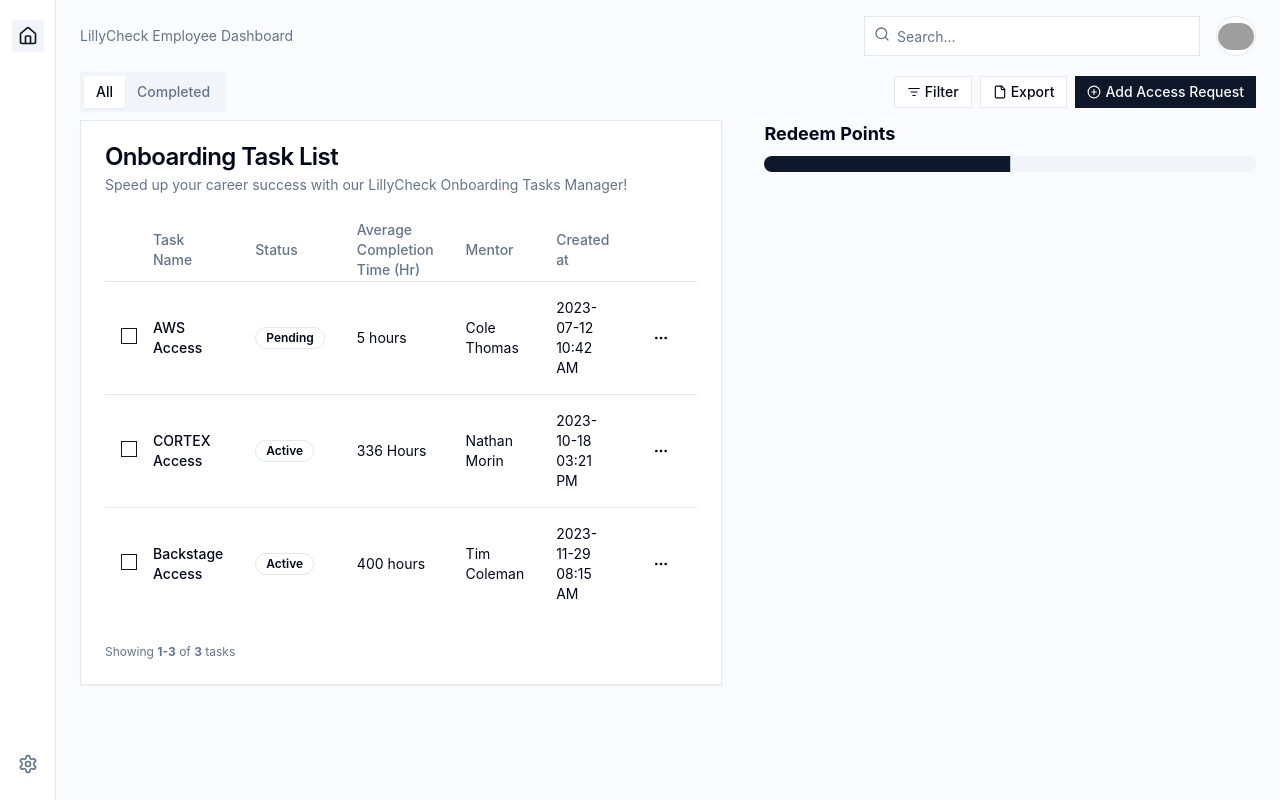
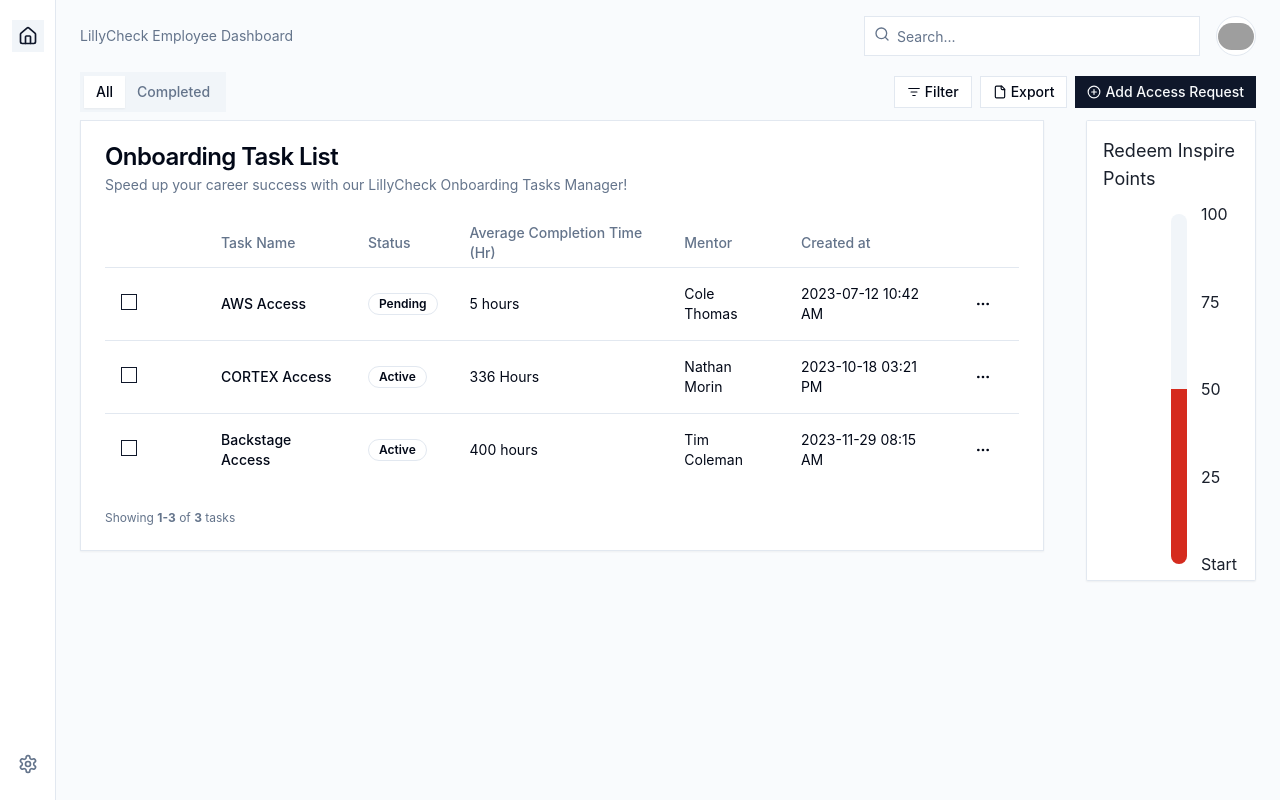
Before and after one commit to RajaATAli/Lillycheck, a Next.js app in the folder employee-onboarding/: page / in a window 1280 px wide. Built offline with nearby package versions, Linux system fonts and the light colour scheme; grey boxes are pictures that could not be loaded.

Commit message:
waiting on the completed card

```diff
--- a/employee-onboarding/src/app/dashboard.tsx
+++ b/employee-onboarding/src/app/dashboard.tsx
@@ -371,8 +371,17 @@
                 </CardFooter>
               </Card>
               <div className="progress-container">
-                <h3 className="text-lg font-bold mb-2">Redeem Points</h3>
-                <Progress value={progress} className="w-full" />
+                <h3 className="text-lg  mb-2">Redeem Inspire Points</h3>
+                <div className="vertical-progress-container">
+                 <div className="vertical-progress">
+                    <Progress value={progress} className="w-full" indicatorColor="#D52B1E"
+                    milestones={[{ value: 0, label: 'Start' },
+                                { value: 25, label: '25 ' },
+                                { value: 50, label: '50' },
+                                { value: 75, label: '75' },
+                                { value: 100, label: '100' }, ]}/>
+                  </div>
+                </div>
               </div>
             </div>
           </TabsContent>
--- a/employee-onboarding/src/components/ui/progress.tsx
+++ b/employee-onboarding/src/components/ui/progress.tsx
@@ -2,27 +2,59 @@
 
 import * as React from "react"
 import * as ProgressPrimitive from "@radix-ui/react-progress"
-
 import { cn } from "@/lib/utils"
 
+// Define milestone interface
+interface Milestone {
+  value: number; // Value as percentage
+  label: string; // Label to display
+}
+
+// ForwardRef type definition for Progress component
 const Progress = React.forwardRef<
   React.ElementRef<typeof ProgressPrimitive.Root>,
-  React.ComponentPropsWithoutRef<typeof ProgressPrimitive.Root>
->(({ className, value, ...props }, ref) => (
+  React.ComponentPropsWithoutRef<typeof ProgressPrimitive.Root> & {
+    indicatorColor?: string; // Optional indicator color
+    milestones?: Milestone[]; // Optional milestones array
+  }
+>(
+  ({ className, value, indicatorColor, milestones = [], ...props }, ref) => (
+    <div className="relative">
+      {/* Progress bar root */}
       <ProgressPrimitive.Root
         ref={ref}
         className={cn(
-      "relative h-4 w-full overflow-hidden rounded-full bg-secondary",
+          "relative h-4 w-full overflow-hidden rounded-full bg-secondary", // Adjusted width here
           className
         )}
         {...props}
       >
         <ProgressPrimitive.Indicator
-      className="h-full w-full flex-1 bg-primary transition-all"
-      style={{ transform: `translateX(-${100 - (value || 0)}%)` }}
+          className="h-full flex-1 transition-all"
+          style={{
+            transform: `translateX(-${100 - (value || 0)}%)`, // Translate based on value
+            backgroundColor: indicatorColor || 'hsl(var(--primary))' // Default or custom indicator color
+          }}
         />
       </ProgressPrimitive.Root>
-))
-Progress.displayName = ProgressPrimitive.Root.displayName
+      {/* Render milestones */}
+      {milestones.map((milestone, index) => (
+        <div
+          key={index}
+          className="absolute top-full transform -translate-x-1/2"
+          style={{ left: `${milestone.value}%` }} // Position milestone based on its value
+        >
+          <div className="milestone-box">
+            <span className="inline-block milestone-label">
+              {milestone.label} {/* Display milestone label */}
+            </span>
+          </div>
+        </div>
+      ))}
+    </div>
+  )
+)
 
-export { Progress }
+Progress.displayName = ProgressPrimitive.Root.displayName // Set display name for component
+
+export { Progress } // Export Progress component
--- a/employee-onboarding/src/styles/globals.css
+++ b/employee-onboarding/src/styles/globals.css
@@ -87,8 +87,42 @@
   .progress-container {
     display: flex;
     flex-direction: column;
-    justify-content: left;
-    width: 100%;
-    max-width: 600px;
+    align-items: center;
+    width: 17%;
+    max-width: 1000px;
     margin-left: 26px;
+    /* this is to make it look like the card */
+    border-radius: 0.10rem;
+    border: 1px solid #e2e8f0; /* equivalent to border in Tailwind CSS */
+    background-color: #ffffff; /* equivalent to bg-card in Tailwind CSS */
+    color: #1a202c; /* equivalent to text-card-foreground in Tailwind CSS */
+    box-shadow: 0 1px 2px 0 rgba(0, 0, 0, 0.05); /* equivalent to shadow-sm in Tailwind CSS */
+    padding: 1rem; /* equivalent to p-4 in Tailwind CSS */
   }
+
+  .vertical-progress-container {
+    height: 353px;
+    position: relative;
+    margin-top: 10px;
+  }
+
+  .vertical-progress {
+    transform: rotate(-90deg);
+    transform-origin: left top;
+    position: absolute;
+    top: 100%;
+    /* this where you adjust the bar length  width and height are
+    switched */
+    width: 350px;
+    height: 30px;
+  }
+
+  /* Allows the vertical process width and height to show*/
+  .vertical-progress > div {
+    width: 100% !important;
+    height: 100% !important;
+  }
+  .milestone-label {
+    writing-mode: vertical-rl;
+    text-orientation: mixed;
+  }
```
Lines whose indentation alone changed are shown as unchanged.
